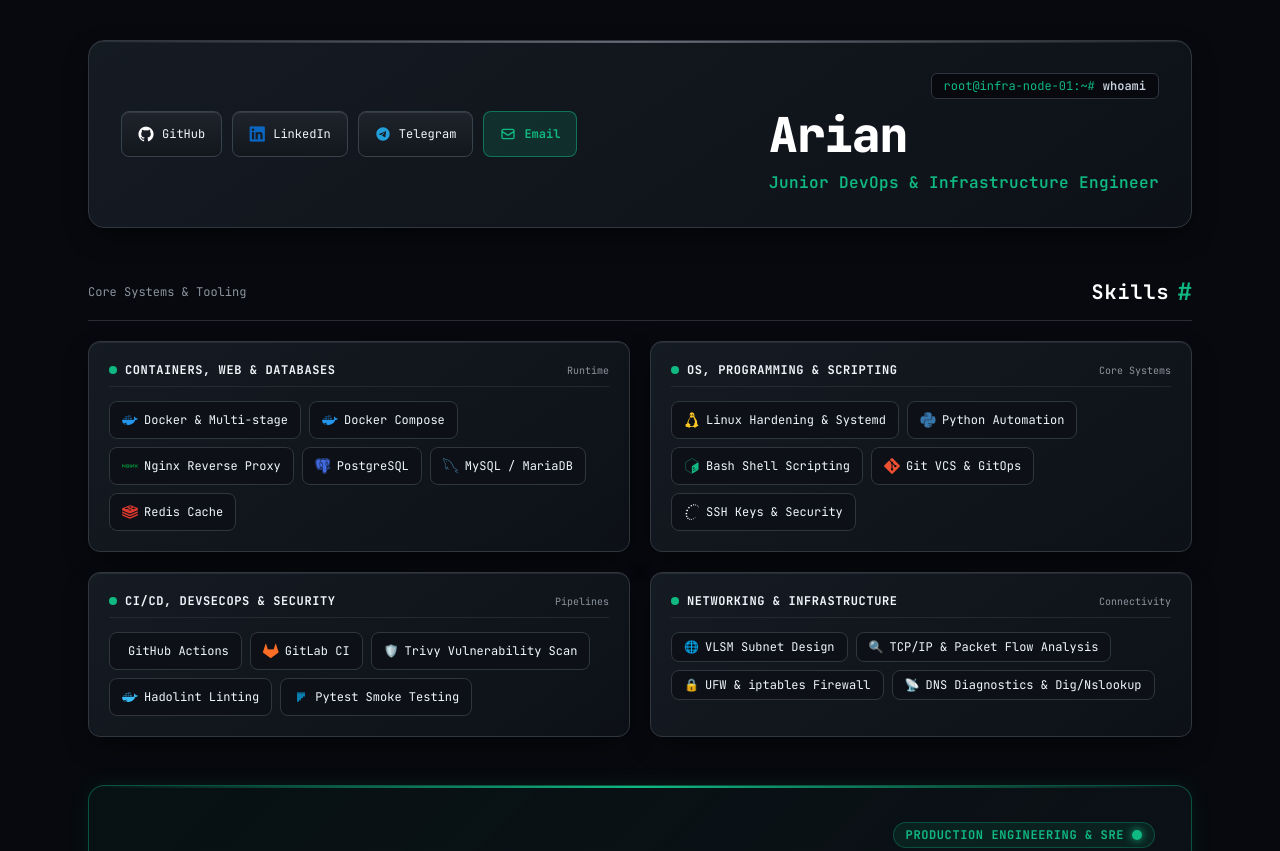
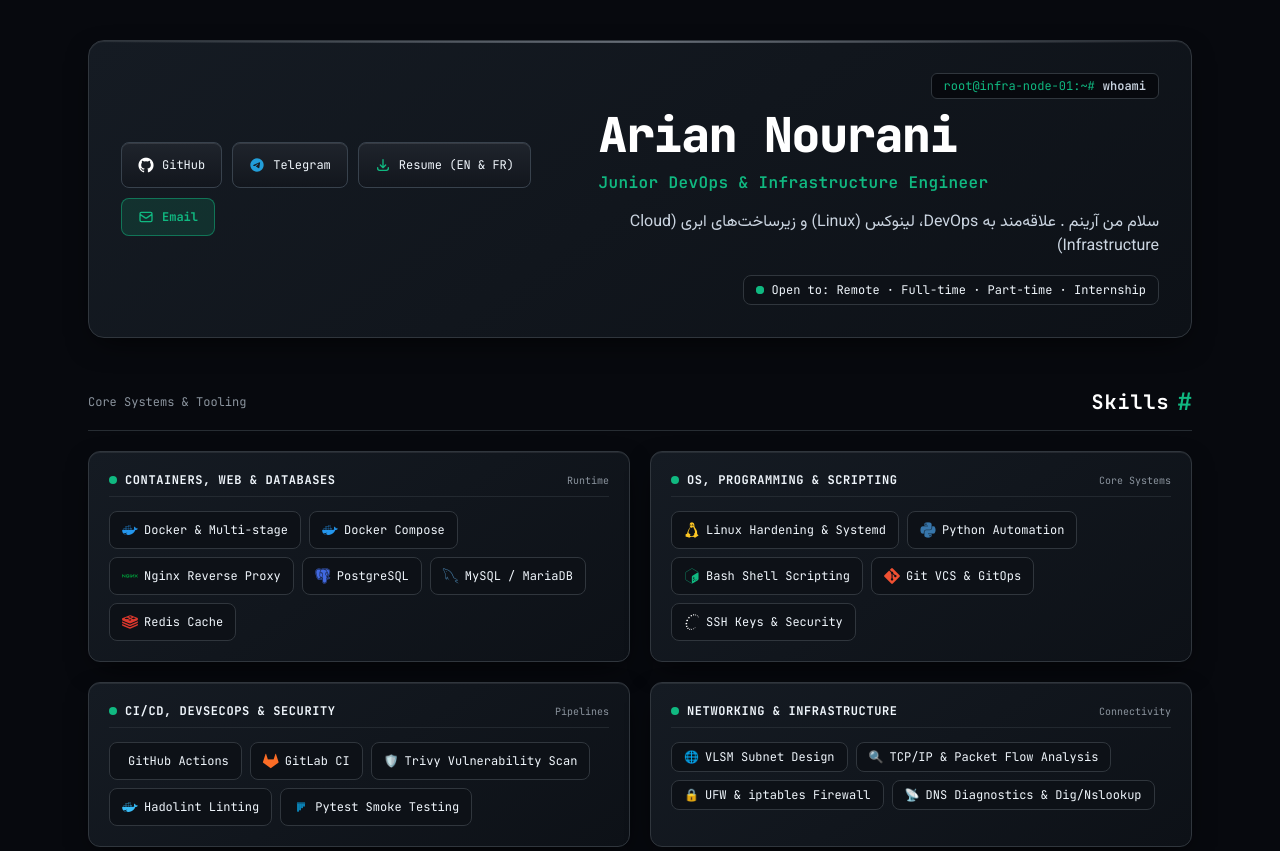
Before and after one commit to arian-0058/arian-0058.github.io, a plain HTML site: page index.html in a window 1280 px wide. Shown: the top 851 px of the page. Drawn offline with nearby package versions, Linux system fonts and the light colour scheme.

Commit message:
adding resume

```diff
--- a/index.html
+++ b/index.html
@@ -3,7 +3,7 @@
 <head>
   <meta charset="UTF-8" />
   <meta name="viewport" content="width=device-width, initial-scale=1.0" />
-  <title>Arian | Junior DevOps & Infrastructure Engineer</title>
+  <title>Arian Nourani | Junior DevOps &amp; Infrastructure Engineer</title>
 
   <!-- Tailwind CSS CDN -->
   <script src="https://cdn.tailwindcss.com"></script>
@@ -91,26 +91,34 @@
           </div>
 
           <h1 class="text-4xl sm:text-5xl font-extrabold tracking-tight text-white font-mono" dir="ltr">
-            Arian
+            Arian Nourani
           </h1>
 
           <div class="text-terminalGreen font-mono text-sm sm:text-base font-semibold tracking-wide" dir="ltr">
             Junior DevOps &amp; Infrastructure Engineer
           </div>
+
+          <p class="text-silverChrome text-sm sm:text-base leading-relaxed pt-1">
+            سلام من آرینم . علاقه‌مند به DevOps، لینوکس (Linux) و زیرساخت‌های ابری (Cloud Infrastructure)
+          </p>
+
+          <div class="pt-1">
+            <div class="inline-flex items-center space-x-2 px-3 py-1.5 rounded-lg bg-canvasSub border border-steelBorder text-xs font-mono text-silverBright" dir="ltr">
+              <span class="relative flex h-2 w-2">
+                <span class="animate-ping absolute inline-flex h-full w-full rounded-full bg-terminalGreen opacity-75"></span>
+                <span class="relative inline-flex rounded-full h-2 w-2 bg-terminalGreen"></span>
+              </span>
+              <span>Open to: Remote · Full-time · Part-time · Internship</span>
+            </div>
+          </div>
         </div>
 
-        <!-- لینک‌های ارتباطی -->
+        <!-- لینک‌های ارتباطی و دانلود رزومه -->
         <div class="flex flex-wrap gap-2.5 font-mono text-xs self-start lg:self-center" dir="ltr">
           <a href="https://github.com/arian-0058" target="_blank" rel="noopener noreferrer"
              class="metallic-btn flex items-center space-x-2 px-4 py-2.5 rounded-lg text-silverBright">
             <i class="devicon-github-original text-base text-white"></i>
             <span>GitHub</span>
-          </a>
-
-          <a href="https://www.linkedin.com/in/arian-undefined-56b32a43a" target="_blank" rel="noopener noreferrer"
-             class="metallic-btn flex items-center space-x-2 px-4 py-2.5 rounded-lg text-silverBright">
-            <i class="devicon-linkedin-plain text-base text-[#0a66c2]"></i>
-            <span>LinkedIn</span>
           </a>
 
           <a href="https://t.me/Arian_0058" target="_blank" rel="noopener noreferrer"
@@ -120,6 +128,15 @@
             </svg>
             <span>Telegram</span>
           </a>
+
+          <!-- دکمه دانلود هر دو فایل رزومه -->
+          <button onclick="downloadResumes()" type="button"
+             class="metallic-btn flex items-center space-x-2 px-4 py-2.5 rounded-lg text-silverBright cursor-pointer">
+            <svg class="w-4 h-4 text-terminalGreen" fill="none" stroke="currentColor" viewBox="0 0 24 24">
+              <path stroke-linecap="round" stroke-linejoin="round" stroke-width="2" d="M4 16v1a3 3 0 003 3h10a3 3 0 003-3v-1m-4-4l-4 4m0 0l-4-4m4 4V4"/>
+            </svg>
+            <span>Resume (EN &amp; FR)</span>
+          </button>
 
           <a href="mailto:arian.nourani.2005@gmail.com"
              class="flex items-center space-x-2 px-4 py-2.5 rounded-lg bg-terminalGreen/15 hover:bg-terminalGreen/25 border border-terminalGreen/50 text-terminalGreen font-bold transition-all">
@@ -421,11 +438,29 @@
     <!-- ۵. فوتر -->
     <footer class="border-t border-steelBorder/80 pt-8 pb-12 flex items-center justify-center gap-6 font-sans text-xs">
       <a href="https://github.com/arian-0058" target="_blank" rel="noopener noreferrer" class="text-silverChrome hover:text-white transition-colors">گیت‌هاب</a>
-      <a href="https://www.linkedin.com/in/arian-undefined-56b32a43a" target="_blank" rel="noopener noreferrer" class="text-silverChrome hover:text-white transition-colors">لینکدین</a>
       <a href="https://t.me/Arian_0058" target="_blank" rel="noopener noreferrer" class="text-silverChrome hover:text-white transition-colors">تلگرام</a>
       <a href="./incidents.html" class="text-terminalGreen hover:underline font-bold">آزمایشگاه سناریوها</a>
     </footer>
 
   </main>
+
+  <script>
+    function downloadResumes() {
+      const files = [
+        'Arian_Nourani_Resume_(EN).pdf',
+        'Arian_Nourani_Resume_(FR).pdf'
+      ];
+      files.forEach((file, index) => {
+        setTimeout(() => {
+          const a = document.createElement('a');
+          a.href = file;
+          a.download = file;
+          document.body.appendChild(a);
+          a.click();
+          document.body.removeChild(a);
+        }, index * 250);
+      });
+    }
+  </script>
 </body>
 </html>
```
Also changed, not shown: 2 other files.
